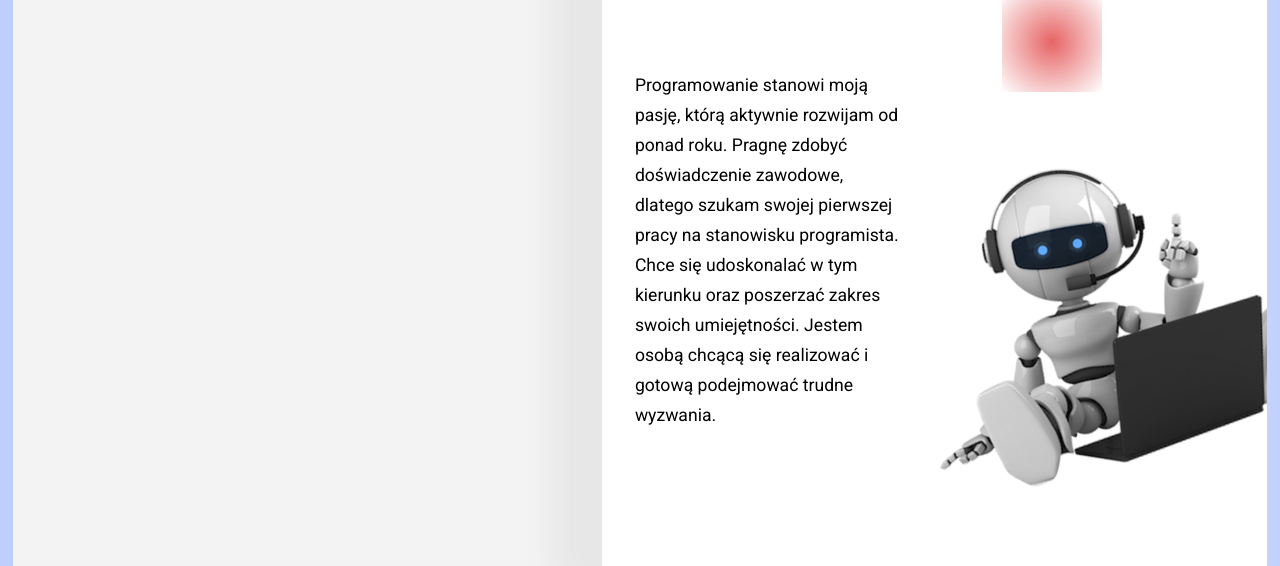
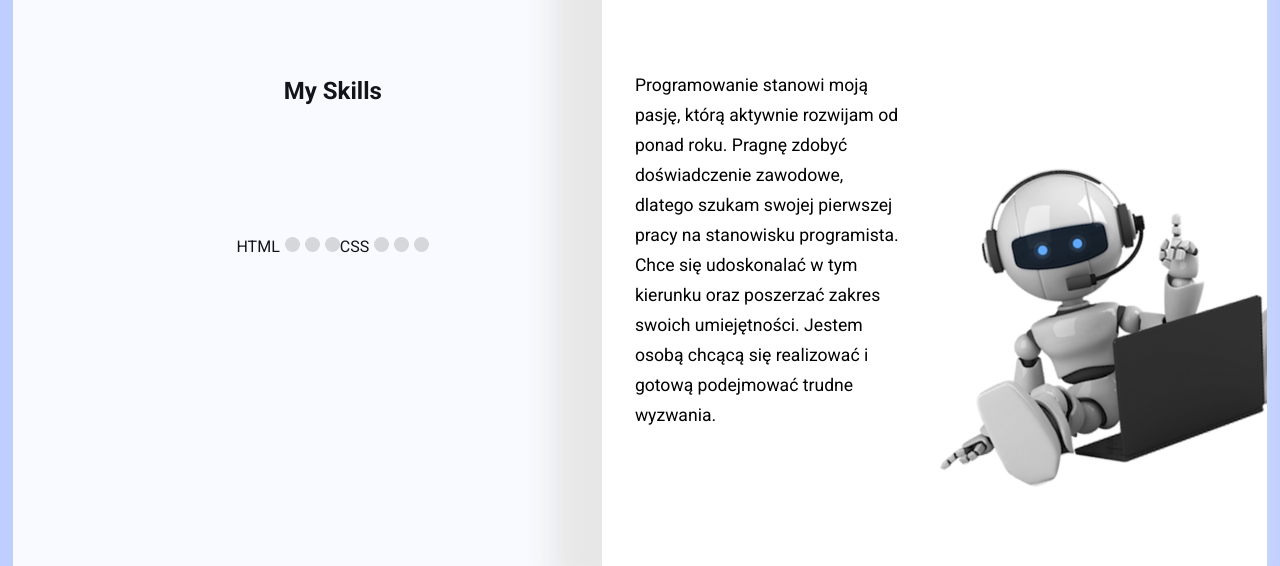
Before and after one commit to MariuszMalankiewicz/portfolio, a plain HTML site: page index.html in a window 1280 px wide. Shown: the part 234-800 px from the top of the page. Drawn offline with Linux system fonts and the light colour scheme.

Commit message:
update git commit -amupdate git commit -Amupdate git commit -amupdate

```diff
--- a/index.html
+++ b/index.html
@@ -23,15 +23,29 @@
         <div class="imgs">
             <img src="imgs/img4.png" alt="robot_icon">
         </div>
-        <div class="test"></div>
     </div>
 
     <div class="skills">
-        <h2>My Skills</h2>
-        <p>HTML, CSS, SASS, BOOTSTRAP, JS, PHP, MSQLI, GIT, GITHUB</p>
-        <div class="project">
-        <button><a href="project.html">Project</a></button>
+        <div class="title-skills">
+            <h2>My Skills</h2>
         </div>
+        <div class="name-technology">
+            <p>HTML</p>
+            <span></span>
+            <span></span>
+            <span></span>
+        <div class="name-technology">
+            <p>CSS</p>
+            <span></span>
+            <span></span>
+            <span></span>
+        </div>
+        <!-- <div class="project">
+            <button><a href="project.html">Project</a></button>
+        </div> -->
     </div>
+
+
+            <!-- <p>HTML, CSS, SASS, BOOTSTRAP, JS, PHP, MSQLI, GIT, GITHUB</p> -->
 </body>
 </html>
--- a/style/style.scss
+++ b/style/style.scss
@@ -56,14 +56,7 @@ body{
             align-items: center;
             justify-content: center;
         }
-        .test{
-            width: 100px;
-            height: 100px;
-            position: absolute;
-            top: 170px;
-            left: 400px;
-            background: radial-gradient(#e66465, #fff);
-        }
+
     }
     .skills{
         height: 100%;
@@ -72,6 +65,35 @@ body{
         top: 0;
         left: 1%;
         z-index: 1;
-        background-color: rgb(243, 243, 243);
+        background-color: #fff;
+        opacity: .9;
+        display: flex;
+        justify-content: center;
+        align-content: center;
+        flex-wrap: wrap;
+        .title-skills{
+            width: 100%;
+            height: 20%;
+            display: flex;
+            justify-content: center;
+            align-self: center;
+        }
+        .name-technology{
+            // height: 100px;
+            // width: 100%;
+            display: flex;
+            span{
+                width: 15px;
+                height: 15px;
+                background-color: rgb(216, 216, 216);
+                border-radius: 50%;
+                margin-left: 5px;
+            }
+        }
+        .project{
+            display: flex;
+            justify-content: center;
+            align-self: center;
+        }
     }
 }
```
Also changed, not shown: style/style.css, 1 other file.
